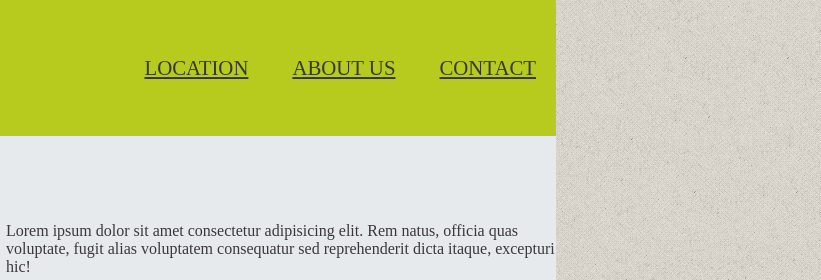
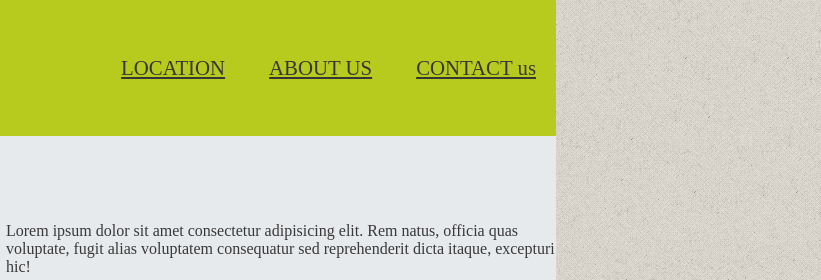
Before and after one commit to lanjrihajar/Green-office, a plain HTML site: page index.html in a window 1280 px wide. Shown: the top 280 px of the page, 459-1280 px from the left. Drawn offline with Linux system fonts and the light colour scheme.

Commit message:
update two
ok

```diff
--- a/index.html
+++ b/index.html
@@ -18,7 +18,7 @@
             <ul>
                 <li> <a href="#">LOCATION</a></li>
                 <li> <a href="#">ABOUT US</a></li>
-                <li> <a href="#">CONTACT</a></li>
+                <li> <a href="#">CONTACT us</a></li>
             </ul>
         </nav>
     </header>
```
